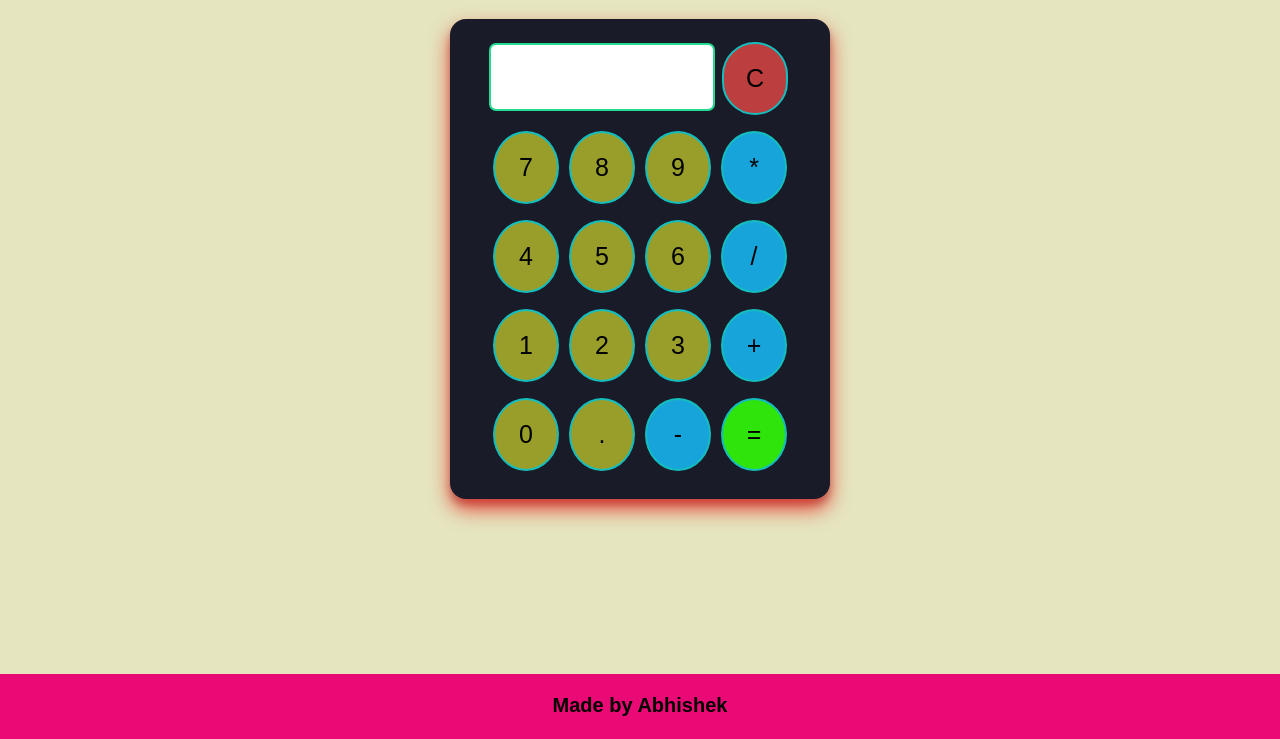
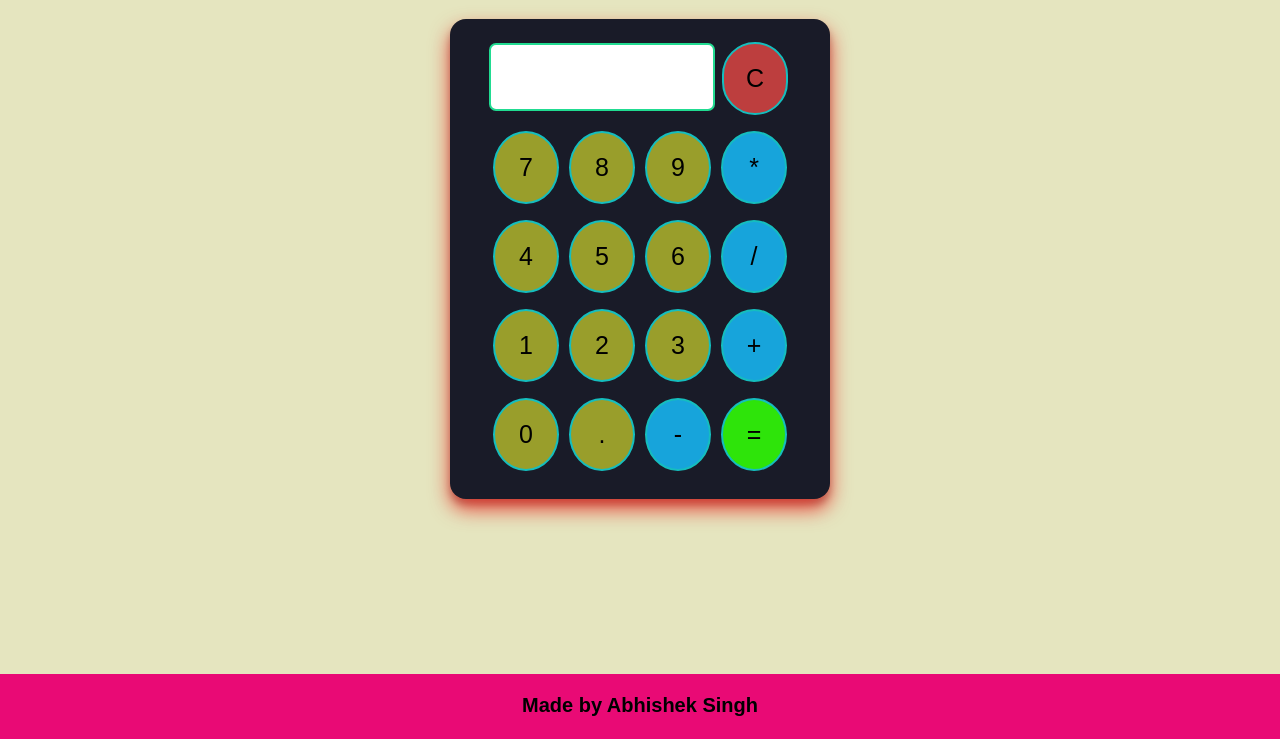
Before and after one commit to abhi4267/calculator1, a plain HTML site: page index.html in a window 1280 px wide. Shown: the part 61-800 px from the top of the page. Drawn offline with Linux system fonts and the light colour scheme.

Commit message:
Update index.html

```diff
--- a/index.html
+++ b/index.html
@@ -42,7 +42,7 @@
   <script src="script.js"></script>
   <footer>
     <center>
-        <p>Made  by Abhishek</p>
+        <p>Made  by Abhishek Singh</p>
     </center>
 
   </footer>
```
